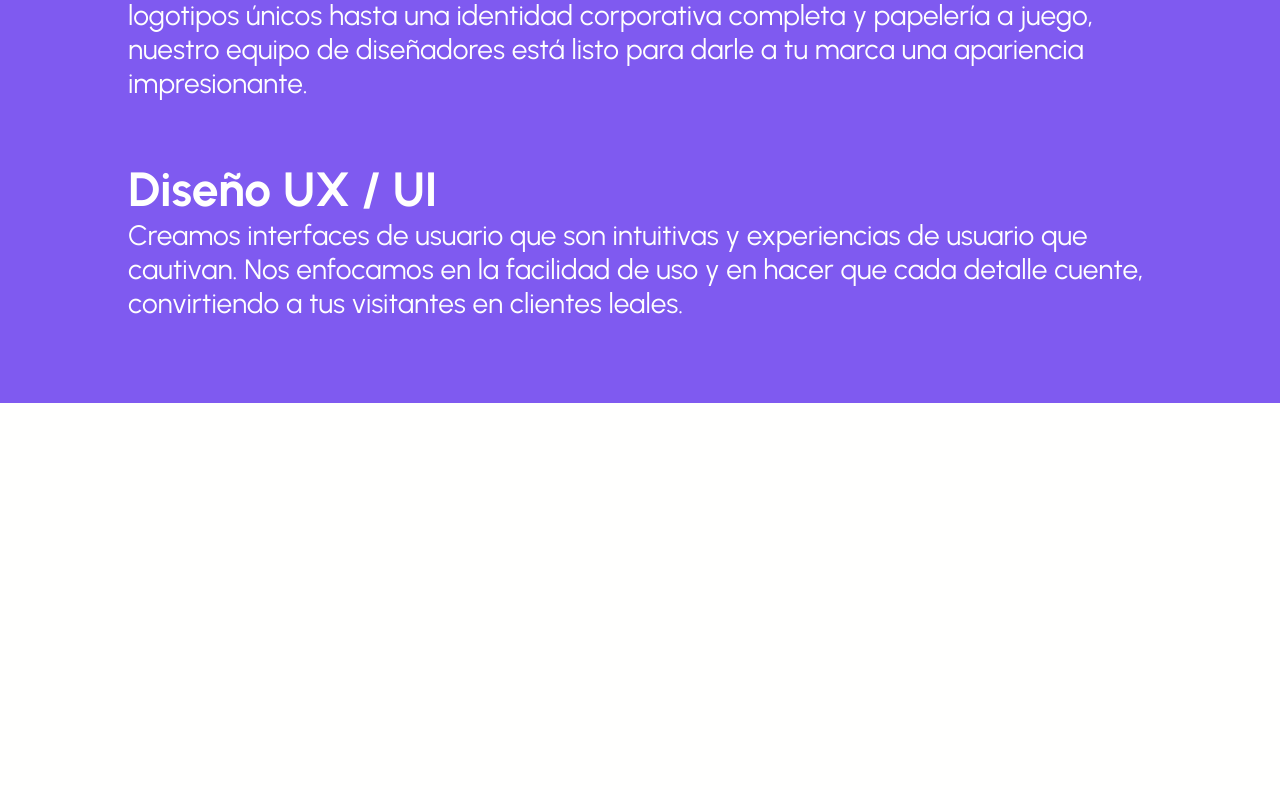
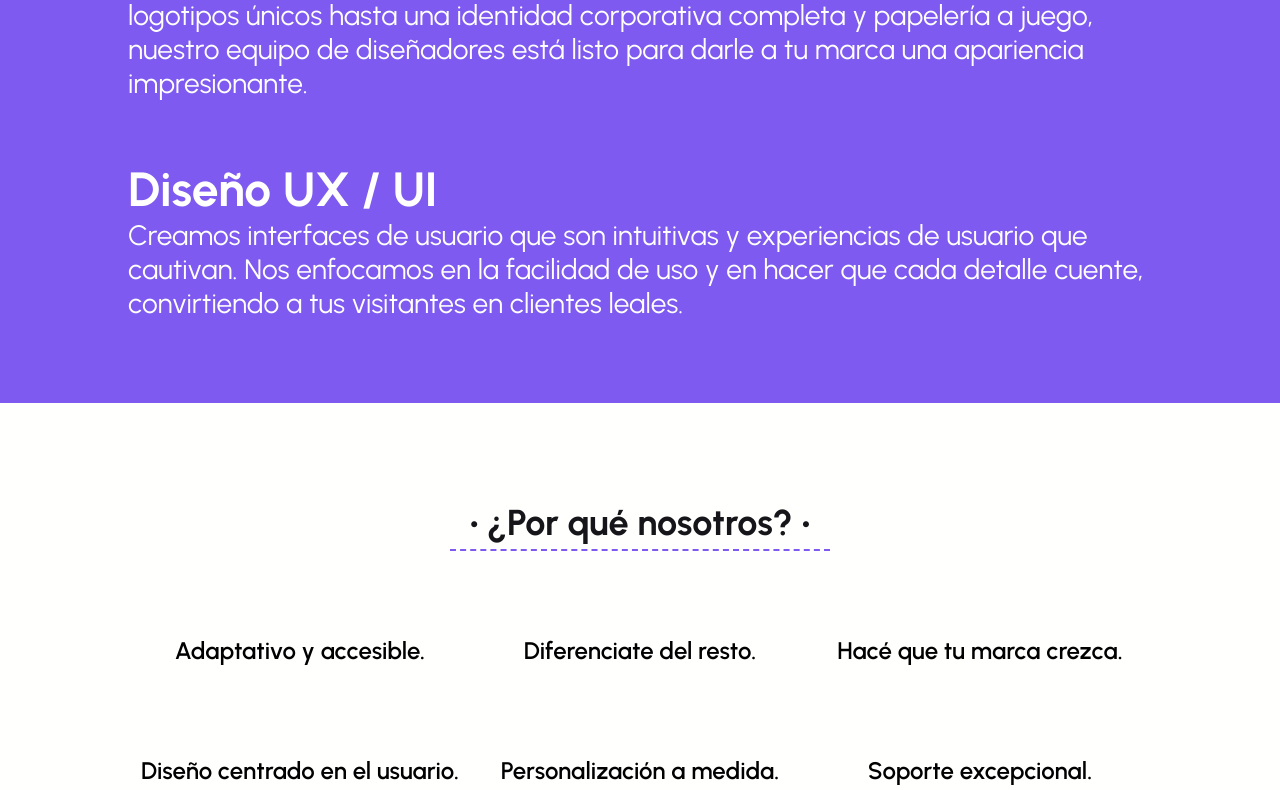
Before and after one commit to 2piradrian/cswap-web, a Next.js app: page / in a window 1280 px wide. Shown: the part 2007-2797 px from the top of the page. Before the commit the page ends 2410 px from the top, so only its background shows below. Built offline with nearby package versions, Linux system fonts and the light colour scheme.

Commit message:
Add Footer and Why sections

```diff
--- a/src/app/page.tsx
+++ b/src/app/page.tsx
@@ -1,7 +1,9 @@
 import Header from "@/components/header/Header";
 import Explain from "@/sections/explain/Explain";
+import Footer from "@/sections/footer/Footer";
 import Hero from "@/sections/hero/Hero";
 import Services from "@/sections/services/Services";
+import Why from "@/sections/why/Why";
 
 export default function Home() {
 	return (
@@ -11,6 +13,8 @@ export default function Home() {
 				<Hero />
 				<Services />
 				<Explain />
+				<Why />
+				<Footer />
 			</main>
 		</>
 	);
--- /dev/null
+++ b/src/components/why-card/WhyCard.tsx
@@ -0,0 +1,19 @@
+import Image from "next/image";
+import React from "react";
+import style from "./style.module.css";
+
+type Props = {
+	icon: string;
+	title: string;
+	deco: string;
+};
+
+function WhyCard({ icon, title, deco }: Props) {
+	return (
+		<div className={style.container}>
+			<h3 className={style.name}>{title}</h3>
+		</div>
+	);
+}
+
+export default WhyCard;
--- /dev/null
+++ b/src/components/why-card/style.module.css
@@ -0,0 +1,17 @@
+.container {
+	height: 100px;
+	width: 320px;
+	position: relative;
+	display: flex;
+	flex-wrap: wrap;
+	flex-direction: column;
+	justify-content: center;
+	align-items: center;
+	overflow: hidden;
+	text-align: center;
+}
+
+.name {
+	font-weight: 600;
+	font-size: 24px;
+}
--- /dev/null
+++ b/src/sections/footer/Footer.tsx
@@ -0,0 +1,9 @@
+import style from "./style.module.css";
+
+export default function Footer() {
+	return (
+		<footer className={`${style.container} section`}>
+			<div className="delimiter"></div>
+		</footer>
+	);
+}
--- /dev/null
+++ b/src/sections/footer/style.module.css
@@ -0,0 +1,5 @@
+.container {
+	min-height: 0%;
+	height: 200px !important;
+	background-color: var(--footer);
+}
--- a/src/sections/services/Services.tsx
+++ b/src/sections/services/Services.tsx
@@ -14,7 +14,7 @@ import deco3 from "@/assets/decoration/service-card-deco3.svg";
 function Services() {
 	return (
 		<section className="section" id="services">
-			<div className={style.container + " delimiter"}>
+			<div className={`${style.container} delimiter`}>
 				<Title title="Mira todo lo que tenemos para ofrecerte" />
 				<div className={style.serviceContainer}>
 					<ServiceCard service="Diseño gráfico" icon={design} deco={deco1} />
--- /dev/null
+++ b/src/sections/why/Why.tsx
@@ -0,0 +1,70 @@
+import Title from "@/components/title/Title";
+import WhyCard from "@/components/why-card/WhyCard";
+import style from "./style.module.css";
+
+export default function Why() {
+	return (
+		<section className="section">
+			<div className="delimiter">
+				<Title title="¿Por qué nosotros?" />
+				<div className={style.cardContainer}>
+					<WhyCard
+						icon="design-service"
+						title="Adaptativo y accesible."
+						deco="service-card-deco1"
+					/>
+					<WhyCard
+						icon="design-service"
+						title="Diferenciate del resto."
+						deco="service-card-deco2"
+					/>
+					<WhyCard
+						icon="design-service"
+						title="Hacé que tu marca crezca."
+						deco="service-card-deco3"
+					/>
+					<WhyCard
+						icon="design-service"
+						title="Diseño centrado en el usuario."
+						deco="service-card-deco1"
+					/>
+					<WhyCard
+						icon="customization"
+						title="Personalización a medida."
+						deco="service-card-deco5"
+					/>
+					<WhyCard
+						icon="support"
+						title="Soporte excepcional."
+						deco="service-card-deco2"
+					/>
+					<WhyCard
+						icon="strategy"
+						title="Estrategias efectivas."
+						deco="service-card-deco3"
+					/>
+					<WhyCard
+						icon="differentiation"
+						title="Diferenciación única."
+						deco="service-card-deco6"
+					/>
+					<WhyCard
+						icon="growth"
+						title="Fomenta el crecimiento."
+						deco="service-card-deco7"
+					/>
+					<WhyCard
+						icon="user-experience"
+						title="Experiencia del usuario."
+						deco="service-card-deco8"
+					/>
+					<WhyCard
+						icon="efficiency"
+						title="Eficiencia en cada detalle."
+						deco="service-card-deco9"
+					/>
+				</div>
+			</div>
+		</section>
+	);
+}
--- /dev/null
+++ b/src/sections/why/style.module.css
@@ -0,0 +1,11 @@
+.cardContainer {
+	margin: 50px 0px;
+	display: flex;
+	flex-direction: row;
+	align-items: center;
+	justify-content: center;
+	width: 100%;
+	max-width: 1200px;
+	gap: 20px;
+	flex-wrap: wrap;
+}
--- a/src/style/var.css
+++ b/src/style/var.css
@@ -2,6 +2,7 @@
 	--main: #7f5af0;
 	--secondary: #2cb67d;
 	--tertiary: #72757e;
+	--footer: #02010a;
 	--secbackground: #94a1b25d;
 	--contrast: #16161a;
 	--background: #fffffe;
```
